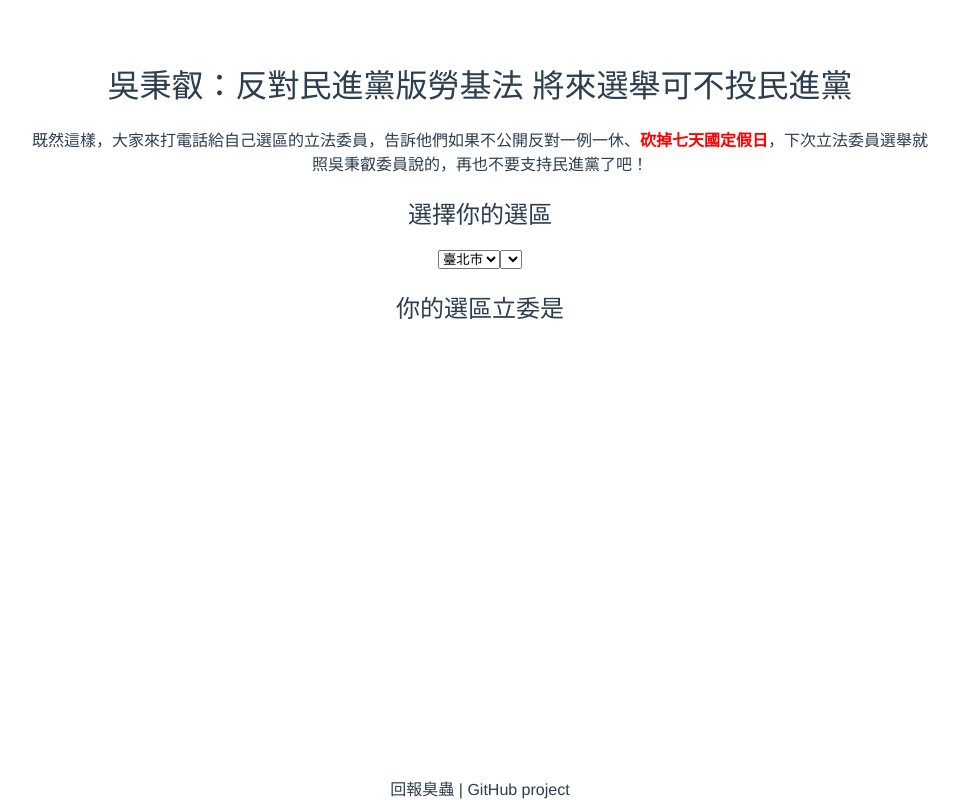
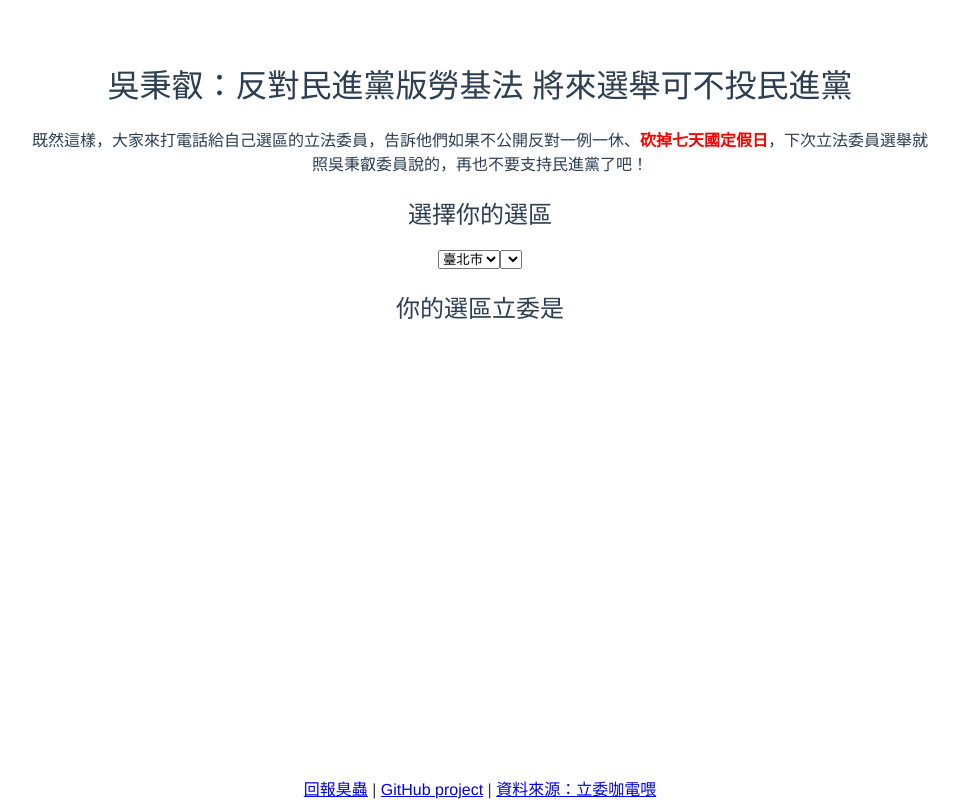
Before and after one commit to 7holidays/7holidays.github.io, a Vue app: page / in a window 1280 px wide. Shown: the whole page, without its empty margins (160-1119 px from the left). Built offline with nearby package versions, Linux system fonts and the light colour scheme.

Commit message:
fix travis

```diff
--- a/index.html
+++ b/index.html
@@ -2,7 +2,7 @@
 <html>
   <head>
     <meta charset="utf-8">
-    <title>dpp-labor-opposition</title>
+    <title>我要七天假</title>
   </head>
   <body>
     <div id="app"></div>
--- a/src/components/MainSection.vue
+++ b/src/components/MainSection.vue
@@ -22,10 +22,10 @@
     <div class="example" v-if="legislator.party === '民主進步黨'">
       <h2>參考通話內容（點選可編輯）</h2>
       <p contenteditable>
-        你好，請問是 {{legislator.name}} 委員的辦公室嗎？我是 {{selectedDistrict}} 的選民，我想要表達選民意見。吳秉叡委員開記者會時說「如果反對民進黨版本勞基法草案，以後選舉可以不投民進黨」，請你轉告 {{legislator.name}} 委員，如果委員不公開反對一例一休、<strong>砍七天假</strong> 的勞基法修法版本，我以後選舉絕對不會投給你，如果有人發動罷免我也會去投贊成票。請委員認真考慮選民的意見，公開反對<strong>一例一休、砍七天假</strong>
+        你好，請問是 <strong>{{legislator.name}}</strong> 委員的辦公室嗎？我是 {{selectedDistrict}} 的選民，我想要表達選民意見。吳秉叡委員開記者會時說「如果反對民進黨版本勞基法草案，以後選舉可以不投民進黨」，請你轉告 <strong>{{legislator.name}}</strong> 委員，如果委員不公開反對一例一休、<strong>砍七天假</strong> 的勞基法修法版本，我以後選舉絕對不會投給你，如果有人發動罷免我也會去投贊成票。請委員認真考慮選民的意見，公開反對<strong>一例一休、砍七天假</strong>
       </p>
     </div>
-    <div class="footer">回報臭蟲 | GitHub project</div>
+    <div class="footer"><a href="https://github.com/7holidays/7holidays.github.io/issues">回報臭蟲</a> | <a href="https://github.com/7holidays/7holidays.github.io">GitHub project</a> | <a href="https://g0v.hackpad.com/ep/pad/static/t5nla4R4Dft" target="_blank">資料來源：立委咖電喂</a></div>
   </div>
 </template>
 
```
Also changed, not shown: 1 other file (tests, documents, lock files or other folders).
